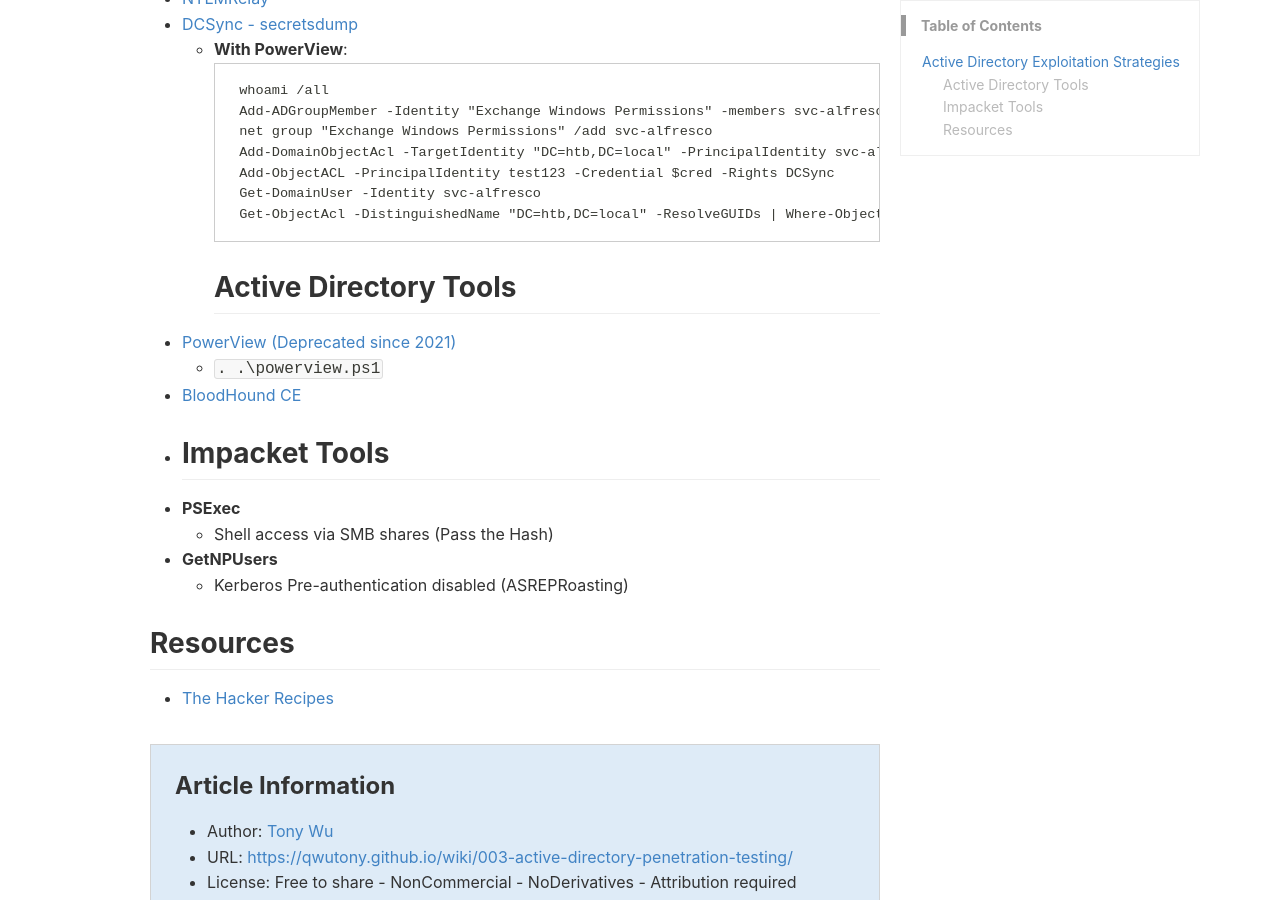
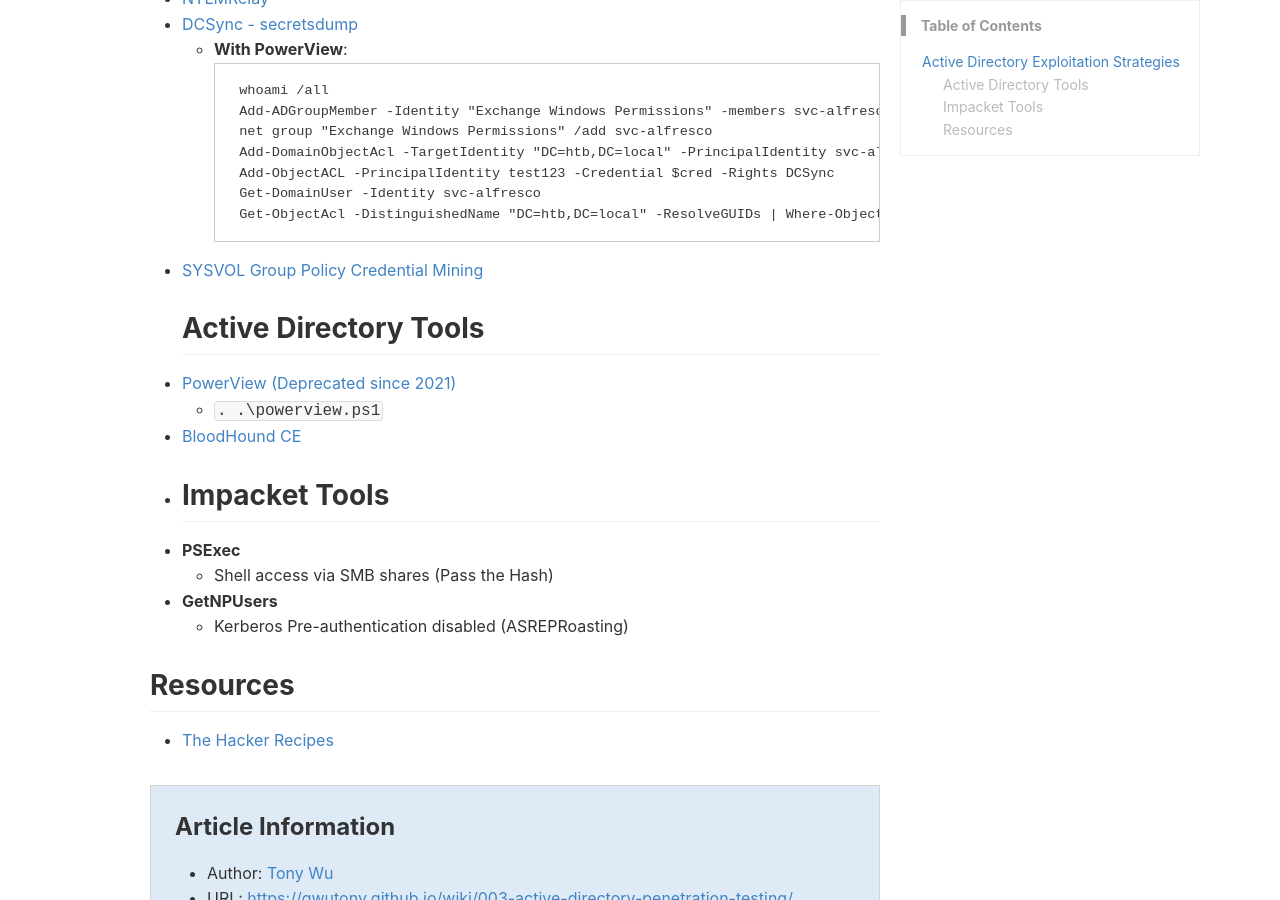
Before and after one commit to qwutony/qwutony.github.io, a Jekyll site: the page built from _wiki/003-active-directory-penetration-testing.md, in a window 1280 px wide and 900 px high, scrolled down 479 px. Built offline with Jekyll 4.4.1, drawn with Linux system fonts in a browser that asks for light colours; a style sheet for code colours, icons or effects is not loaded.

Commit message:
Update 003-active-directory-penetration-testing.md

````diff
--- a/_wiki/003-active-directory-penetration-testing.md
+++ b/_wiki/003-active-directory-penetration-testing.md
@@ -24,6 +24,7 @@ keywords: Internals
     Get-DomainUser -Identity svc-alfresco
     Get-ObjectAcl -DistinguishedName "DC=htb,DC=local" -ResolveGUIDs | Where-Object { $_.IdentityReference -match "svc-alfresco" }
     ```
+ - [SYSVOL Group Policy Credential Mining](https://adsecurity.org/?p=2288)
 ## Active Directory Tools
  - [PowerView (Deprecated since 2021)](https://github.com/PowerShellMafia/PowerSploit/blob/dev/Recon/PowerView.ps1)
    -  ```. .\powerview.ps1```
````
